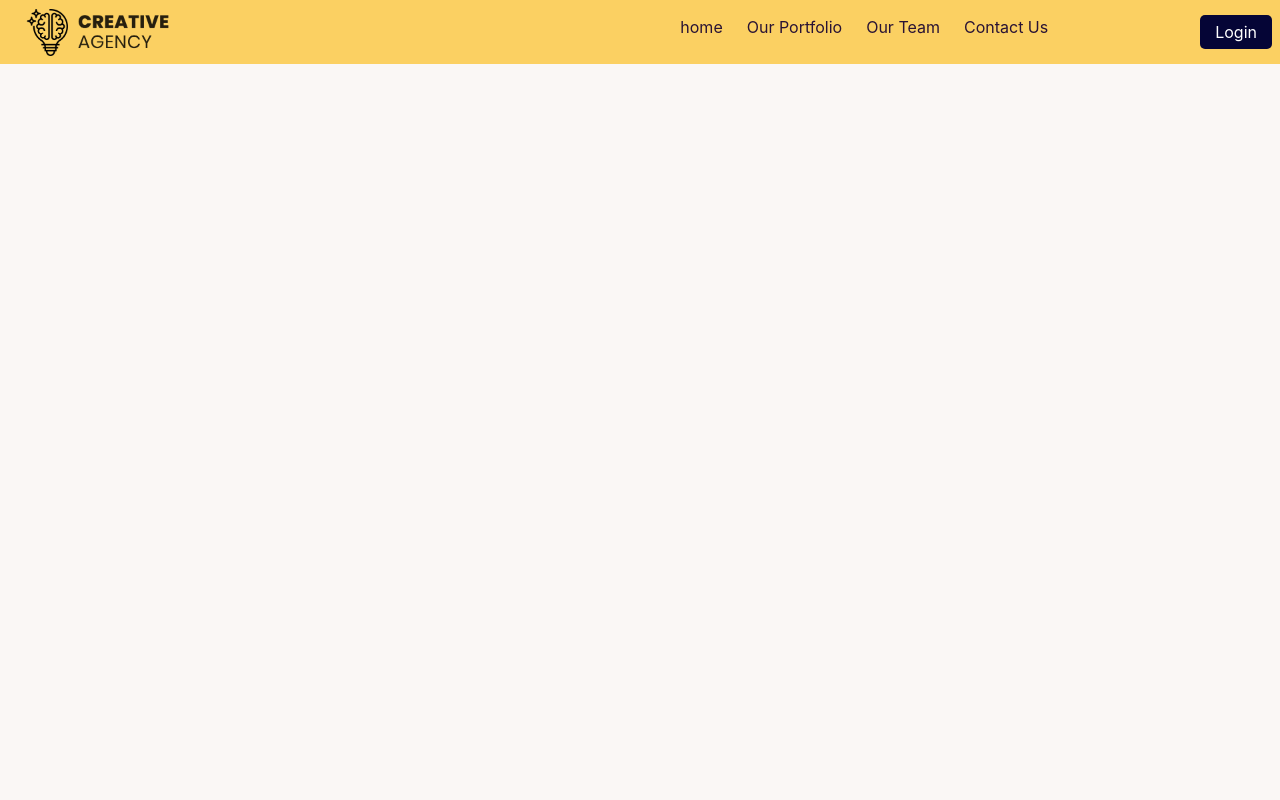
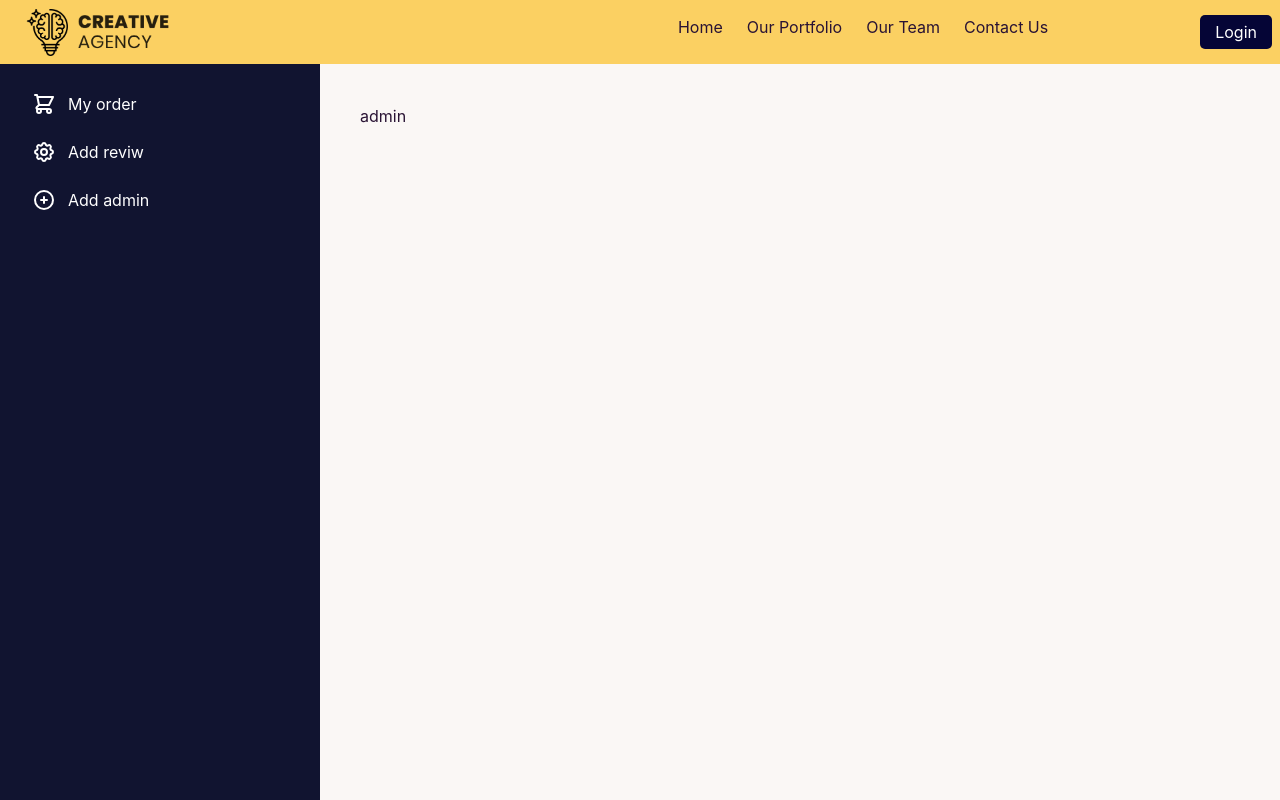
Before and after one commit to pallobbiwas/creative-agency, a React (Create React App) app: page /dashboard/adadmin in a window 1280 px wide. Built offline with nearby package versions, Linux system fonts and the light colour scheme; no server answers.

Commit message:
icone added

```diff
--- a/package.json
+++ b/package.json
@@ -3,6 +3,7 @@
   "version": "0.1.0",
   "private": true,
   "dependencies": {
+    "@heroicons/react": "^1.0.6",
     "@testing-library/jest-dom": "^5.16.4",
     "@testing-library/react": "^13.3.0",
     "@testing-library/user-event": "^13.5.0",
--- a/src/App.js
+++ b/src/App.js
@@ -1,18 +1,28 @@
-import { Route, Routes } from 'react-router-dom';
-import './App.css';
-import Login from './components/Authentication/Login';
-import Home from './components/Home/Home';
-import Navbar from './components/Navbar/Navbar';
+import { Route, Routes } from "react-router-dom";
+import "./App.css";
+import Login from "./components/Authentication/Login";
+import Addadmin from "./components/Dashboard/Addadmin";
+import Addproducts from "./components/Dashboard/Addproducts";
+import Dashboard from "./components/Dashboard/Dashboard";
+import Myorder from "./components/Dashboard/Myorder";
+import Home from "./components/Home/Home";
+import Navbar from "./components/Navbar/Navbar";
 
 function App() {
   return (
     <div>
       <Navbar>
-          <Routes>
-            <Route path='/' element={<Home />}></Route>
-            <Route path='/home' element={<Home />}></Route>
-            <Route path='/login' element={<Login />}></Route>
-          </Routes>
+        <Routes>
+          <Route path="/" element={<Home />}></Route>
+          <Route path="/home" element={<Home />}></Route>
+          <Route path="/login" element={<Login />}></Route>
+          <Route path="/login" element={<Login />}></Route>
+          <Route path="/dashboard" element={<Dashboard />}>
+            <Route path="myorder" element={<Myorder />}></Route>
+            <Route path="addservice" element={<Addproducts />}></Route>
+            <Route path="adadmin" element={<Addadmin />}></Route>
+          </Route>
+        </Routes>
       </Navbar>
     </div>
   );
--- a/src/components/Authentication/Login.js
+++ b/src/components/Authentication/Login.js
@@ -1,16 +1,34 @@
-import React from 'react';
-import img from '../../images/logos/logo.png';
+import React from "react";
+import { useAuthState, useSignInWithGoogle } from "react-firebase-hooks/auth";
+import { useNavigate } from "react-router-dom";
+import auth from "../../firebase.init";
+import img from "../../images/logos/logo.png";
+
 
 const Login = () => {
+  const [signInWithGoogle, guser, loading, error] = useSignInWithGoogle(auth);
+
+  const[user] = useAuthState(auth);
+  const navigated = useNavigate()
+
+  if(user){
+      navigated('/')
+  }
+
+  const googleLogin = () => {
+    signInWithGoogle()
+  }
   return (
-        <div className='container mx-auto'>
+    <div className="container mx-auto">
       <div className="w-6/12 bg-yellow-100 mx-auto p-6 mt-32 rounded-lg shadow-2xl">
-                <div className=''>
-                    <img className='w-44 mx-auto mb-2' src={img} alt="" />
+        <div className="">
+          <img className="w-44 mx-auto mb-2" src={img} alt="" />
           <hr />
         </div>
-                <div className='text-center'>
-                    <button className='btn btn-primary px-10 rounded-md mt-10'>Google log in</button>
+        <div className="text-center">
+          <button onClick={googleLogin} className="btn btn-primary px-10 rounded-md mt-10">
+            Google log in
+          </button>
         </div>
       </div>
     </div>
--- /dev/null
+++ b/src/components/Dashboard/Addadmin.js
@@ -0,0 +1,11 @@
+import React from 'react';
+
+const Addadmin = () => {
+    return (
+        <div>
+            <h1>admin</h1>
+        </div>
+    );
+};
+
+export default Addadmin;
--- /dev/null
+++ b/src/components/Dashboard/Addproducts.js
@@ -0,0 +1,11 @@
+import React from 'react';
+
+const Addproducts = () => {
+    return (
+        <div>
+            <h1>products</h1>
+        </div>
+    );
+};
+
+export default Addproducts;
--- /dev/null
+++ b/src/components/Dashboard/Dashboard.js
@@ -0,0 +1,94 @@
+import React from "react";
+import { Link, Outlet } from "react-router-dom";
+
+const Dashboard = () => {
+  return (
+    <div>
+      <div class="drawer drawer-mobile">
+        <input id="my-drawer-2" type="checkbox" class="drawer-toggle" />
+        <div class="drawer-content flex flex-col  p-10">
+          {/*   <!-- Page content here --> */}
+          <label
+            for="my-drawer-2"
+            class="btn btn-primary drawer-button lg:hidden"
+          >
+            Open drawer
+          </label>
+          <Outlet></Outlet>
+        </div>
+        <div class="drawer-side">
+          <label for="my-drawer-2" class="drawer-overlay"></label>
+          <ul
+            style={{ background: "#111430" }}
+            class="menu p-4 overflow-y-auto w-80  text-white"
+          >
+            <li>
+              <Link to="/dashboard/myorder">
+                <svg
+                  xmlns="http://www.w3.org/2000/svg"
+                  className="h-6 w-6"
+                  fill="none"
+                  viewBox="0 0 24 24"
+                  stroke="currentColor"
+                  strokeWidth={2}
+                >
+                  <path
+                    strokeLinecap="round"
+                    strokeLinejoin="round"
+                    d="M3 3h2l.4 2M7 13h10l4-8H5.4M7 13L5.4 5M7 13l-2.293 2.293c-.63.63-.184 1.707.707 1.707H17m0 0a2 2 0 100 4 2 2 0 000-4zm-8 2a2 2 0 11-4 0 2 2 0 014 0z"
+                  />
+                </svg>
+                My order
+              </Link>
+            </li>
+            <li>
+              <Link to="/dashboard/addservice">
+                <svg
+                  xmlns="http://www.w3.org/2000/svg"
+                  className="h-6 w-6"
+                  fill="none"
+                  viewBox="0 0 24 24"
+                  stroke="currentColor"
+                  strokeWidth={2}
+                >
+                  <path
+                    strokeLinecap="round"
+                    strokeLinejoin="round"
+                    d="M10.325 4.317c.426-1.756 2.924-1.756 3.35 0a1.724 1.724 0 002.573 1.066c1.543-.94 3.31.826 2.37 2.37a1.724 1.724 0 001.065 2.572c1.756.426 1.756 2.924 0 3.35a1.724 1.724 0 00-1.066 2.573c.94 1.543-.826 3.31-2.37 2.37a1.724 1.724 0 00-2.572 1.065c-.426 1.756-2.924 1.756-3.35 0a1.724 1.724 0 00-2.573-1.066c-1.543.94-3.31-.826-2.37-2.37a1.724 1.724 0 00-1.065-2.572c-1.756-.426-1.756-2.924 0-3.35a1.724 1.724 0 001.066-2.573c-.94-1.543.826-3.31 2.37-2.37.996.608 2.296.07 2.572-1.065z"
+                  />
+                  <path
+                    strokeLinecap="round"
+                    strokeLinejoin="round"
+                    d="M15 12a3 3 0 11-6 0 3 3 0 016 0z"
+                  />
+                </svg>
+                Add reviw
+              </Link>
+            </li>
+            <li>
+              <Link to="/dashboard/adadmin">
+                <svg
+                  xmlns="http://www.w3.org/2000/svg"
+                  className="h-6 w-6"
+                  fill="none"
+                  viewBox="0 0 24 24"
+                  stroke="currentColor"
+                  strokeWidth={2}
+                >
+                  <path
+                    strokeLinecap="round"
+                    strokeLinejoin="round"
+                    d="M12 9v3m0 0v3m0-3h3m-3 0H9m12 0a9 9 0 11-18 0 9 9 0 0118 0z"
+                  />
+                </svg>
+                Add admin
+              </Link>
+            </li>
+          </ul>
+        </div>
+      </div>
+    </div>
+  );
+};
+
+export default Dashboard;
--- /dev/null
+++ b/src/components/Dashboard/Myorder.js
@@ -0,0 +1,11 @@
+import React from 'react';
+
+const Myorder = () => {
+    return (
+        <div>
+            <h1>order</h1>
+        </div>
+    );
+};
+
+export default Myorder;
--- a/src/components/Navbar/Navbar.js
+++ b/src/components/Navbar/Navbar.js
@@ -1,3 +1,4 @@
+import { signOut } from "firebase/auth";
 import React from "react";
 import { useAuthState } from "react-firebase-hooks/auth";
 import { Link } from "react-router-dom";
@@ -7,7 +8,12 @@ import CoustomLink from "../CoustomLink/CustomLink";
 import "./Navbar.css";
 
 const Navbar = ({ children }) => {
-  const [user] = useAuthState(auth);
+  let [user] = useAuthState(auth);
+
+  const logOut = () => {
+    signOut(auth);
+  };
+
   return (
     <div>
       <div class="drawer drawer-end">
@@ -43,7 +49,7 @@ const Navbar = ({ children }) => {
               <div class="flex-none hidden lg:block">
                 <ul class="menu menu-horizontal">
                   <CoustomLink className="mr-6" to="/home">
-                    home
+                    Home
                   </CoustomLink>
                   <CoustomLink className="mr-6" to="/portifolio">
                     Our Portfolio
@@ -54,8 +60,31 @@ const Navbar = ({ children }) => {
                   <CoustomLink className="mr-6" to="/contuct">
                     Contact Us
                   </CoustomLink>
+                  {user && (
+                    <CoustomLink className="mr-6" to="/dashboard">
+                      Dashboard
+                    </CoustomLink>
+                  )}
                   {user ? (
-                    <button className="btn btn-primary ml-32 login" to="/login">
+                    <button
+                      onClick={logOut}
+                      className="btn btn-primary ml-32 login rounded-lg"
+                      to="/login"
+                    >
+                      <svg
+                        xmlns="http://www.w3.org/2000/svg"
+                        className="h-6 w-6"
+                        fill="none"
+                        viewBox="0 0 24 24"
+                        stroke="currentColor"
+                        strokeWidth={2}
+                      >
+                        <path
+                          strokeLinecap="round"
+                          strokeLinejoin="round"
+                          d="M17 16l4-4m0 0l-4-4m4 4H7m6 4v1a3 3 0 01-3 3H6a3 3 0 01-3-3V7a3 3 0 013-3h4a3 3 0 013 3v1"
+                        />
+                      </svg>{" "}
                       Logout
                     </button>
                   ) : (
@@ -96,8 +125,29 @@ const Navbar = ({ children }) => {
                 Contact Us
               </CoustomLink>
             </li>
+            {user && (
+              <CoustomLink className="mr-6" to="/dashboard">
+                Dashboard
+              </CoustomLink>
+            )}
             {user ? (
-              <button className=" btn btn-primary mr-6 login">Logout</button>
+              <button onClick={logOut} className=" btn btn-primary mr-6 login">
+                <svg
+                  xmlns="http://www.w3.org/2000/svg"
+                  className="h-6 w-6"
+                  fill="none"
+                  viewBox="0 0 24 24"
+                  stroke="currentColor"
+                  strokeWidth={2}
+                >
+                  <path
+                    strokeLinecap="round"
+                    strokeLinejoin="round"
+                    d="M17 16l4-4m0 0l-4-4m4 4H7m6 4v1a3 3 0 01-3 3H6a3 3 0 01-3-3V7a3 3 0 013-3h4a3 3 0 013 3v1"
+                  />
+                </svg>{" "}
+                Logout
+              </button>
             ) : (
               <Link className="mr-6 login" to="/login">
                 Login
```
Also changed, not shown: src/components/Banner/Banner.js (+27 -3 lines), src/components/Home/Services.js (+50 -4 lines), 1 other file (tests, documents, lock files or other folders). Lines whose indentation alone changed are shown as unchanged.
